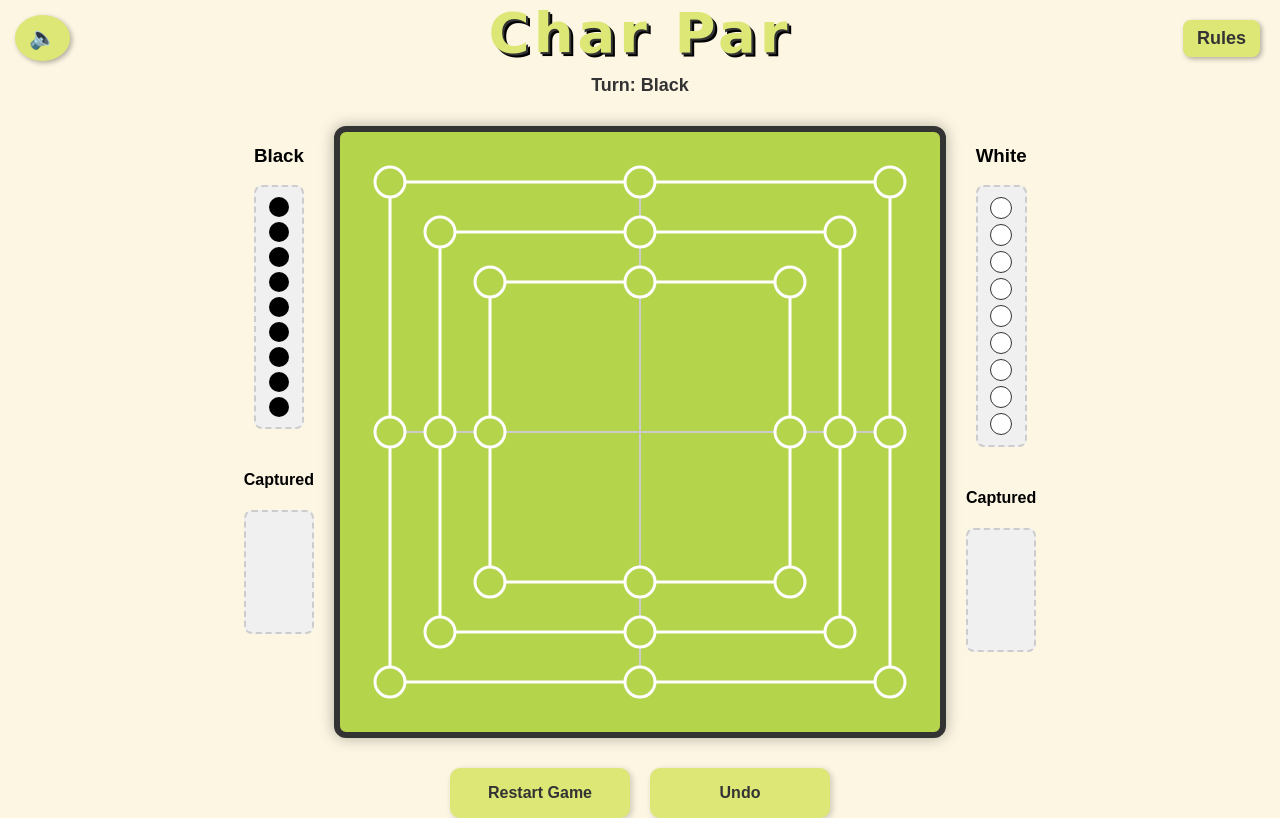
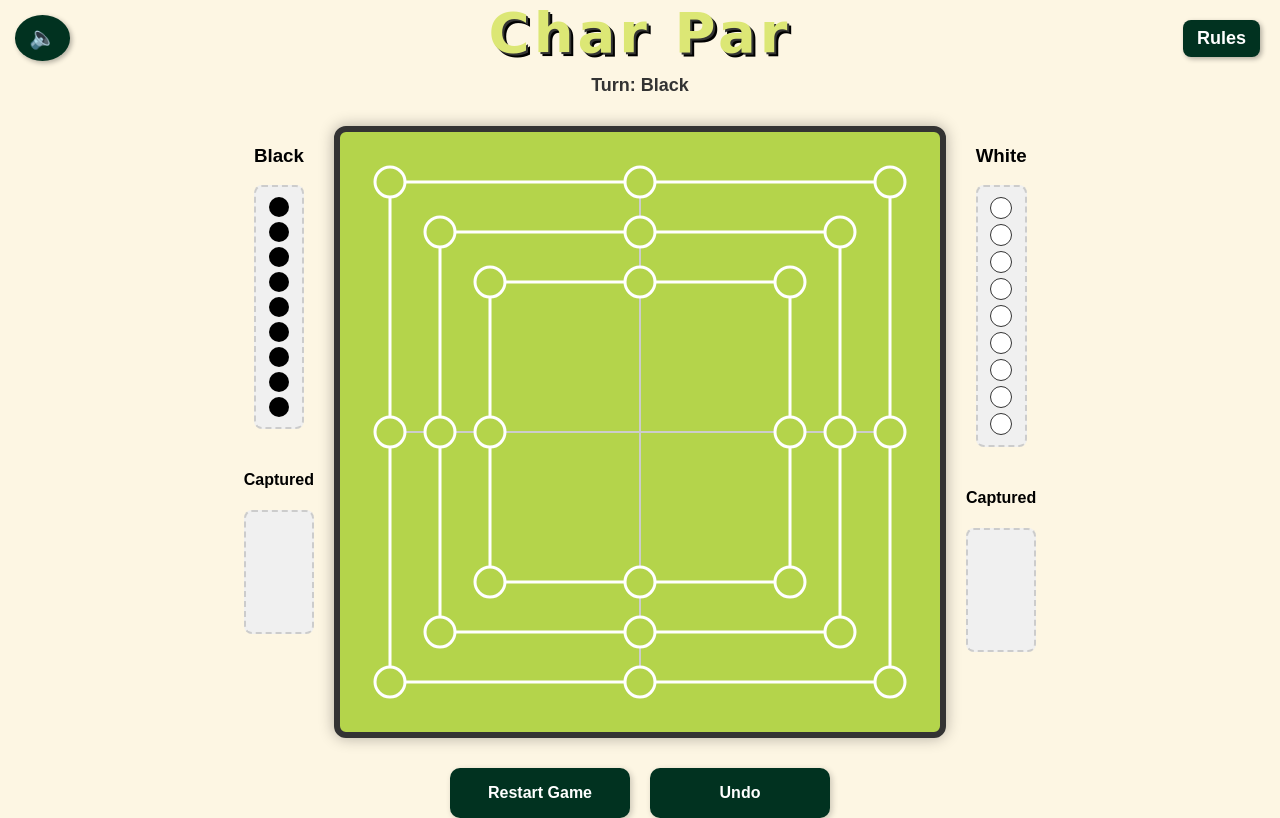
Before and after one commit to greenwang12/Char-Par, a plain HTML site: page index.html in a window 1280 px wide. Both pictures are taken after a click on the button "Start Game". Drawn offline with Linux system fonts and the light colour scheme.

Commit message:
Final Commit

```diff
--- a/style.css
+++ b/style.css
@@ -223,14 +223,14 @@ body {
 }
 
 .buttonGroup button {
-  background-color: #dce775;
+  background-color:#013220;
   border: none;
   padding: 10px 20px;
   font-size: 16px;
   font-weight: bold;
   border-radius: 10px;
   cursor: pointer;
-  color: #333;
+  color:white;
  min-width: 180px;
   height: 50px;                  /* ✅ Consistent height */
   box-shadow: 2px 2px 6px rgba(0, 0, 0, 0.2);
@@ -293,7 +293,7 @@ body {
 }
 
 .rules-float button {
-  background: #dce775;
+  background: #013220;
   border: none;
   padding: 8px 14px;
   font-size: 18px;
@@ -301,7 +301,7 @@ body {
   border-radius: 8px;
   cursor: pointer;
   box-shadow: 2px 2px 5px rgba(0,0,0,0.3);
-  color: #333;
+  color:white
 }
 
 .rules-panel {
@@ -330,7 +330,7 @@ body {
   top: 15px;
   left: 15px;
   z-index: 999;
-  background-color: #dce775;
+  background-color: #013220;
   border: none;
   border-radius: 50%;
   font-size: 22px;
@@ -342,5 +342,5 @@ body {
 
 
 .top-left-button:hover {
-  background-color: #cddc39;
+  background-color: #013220;
 }
```
